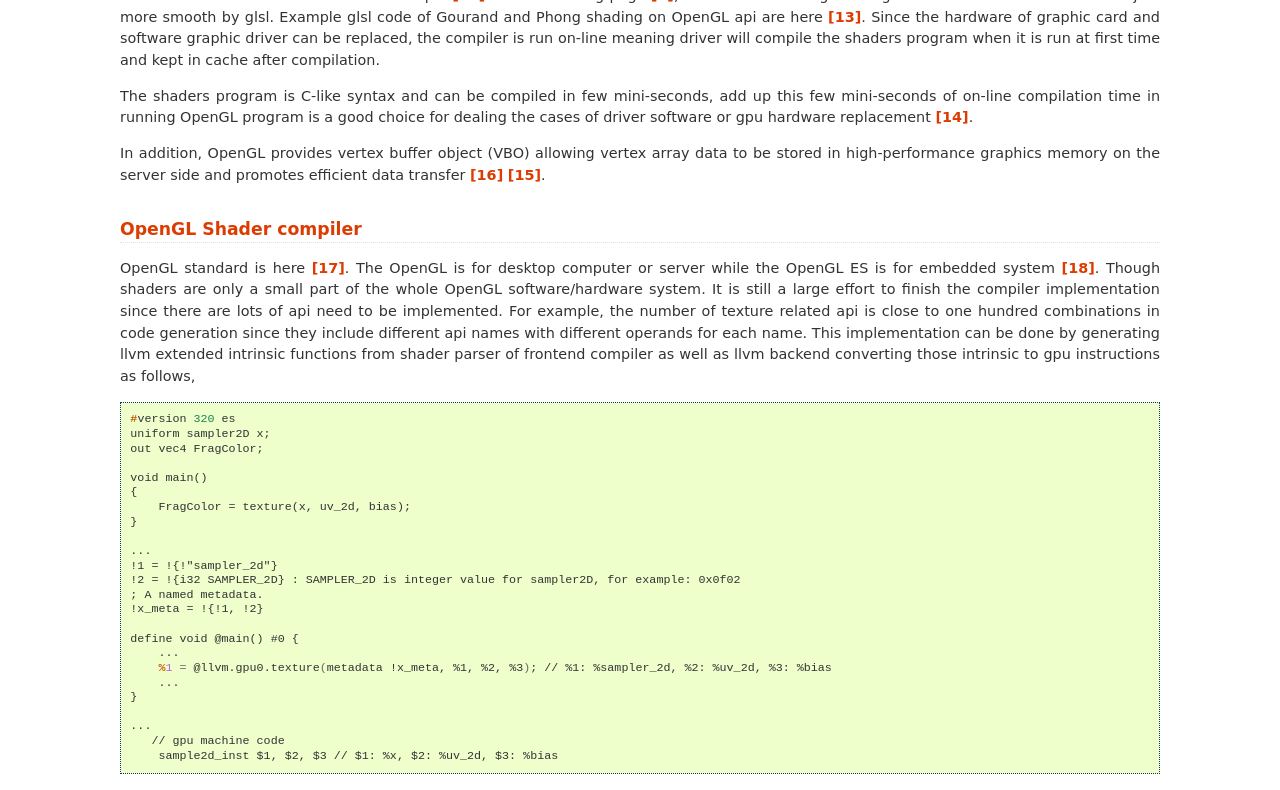
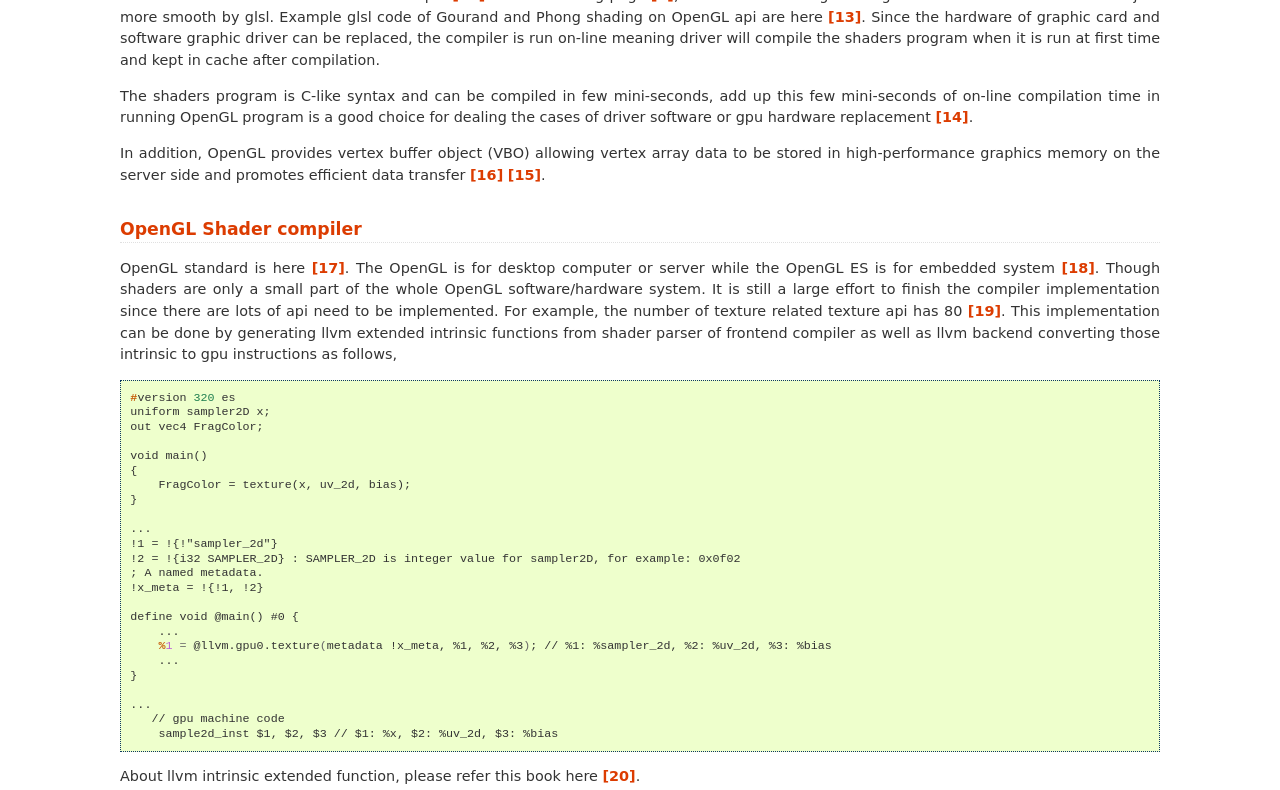
Before and after one commit to Jonathan2251/lbd, a Sphinx documentation site: the page built from source/gpu.rst, in a window 1280 px wide and 1400 px high, scrolled down 3753 px. Shown: the top 790 px of the window. Built offline with Sphinx 7.4.7, drawn with Linux system fonts in a browser that asks for light colours; pages that are not in the unit, such as notebooks, are missing from menus; some of the changed text lies outside the part shown.

Commit message:
texture api

```diff
--- a/source/gpu.rst
+++ b/source/gpu.rst
@@ -185,9 +185,7 @@ while the OpenGL ES is for embedded system [#opengleswiki]_. Though shaders are
 a small part of the whole OpenGL software/hardware system. It is still a large effort
 to finish the compiler implementation since there are lots of api need to be
 implemented.
-For example, the number of texture related api is close to one hundred combinations
-in code generation since they include different api names with different operands for
-each name.
+For example, the number of texture related texture api has 80 [#textureapi]_.
 This implementation can be done by generating llvm extended intrinsic functions
 from shader parser of frontend compiler as well as llvm backend converting those intrinsic
 to gpu instructions as follows,
```
Also changed, not shown: other parts of source/gpu.rst (+3 -1 lines).
